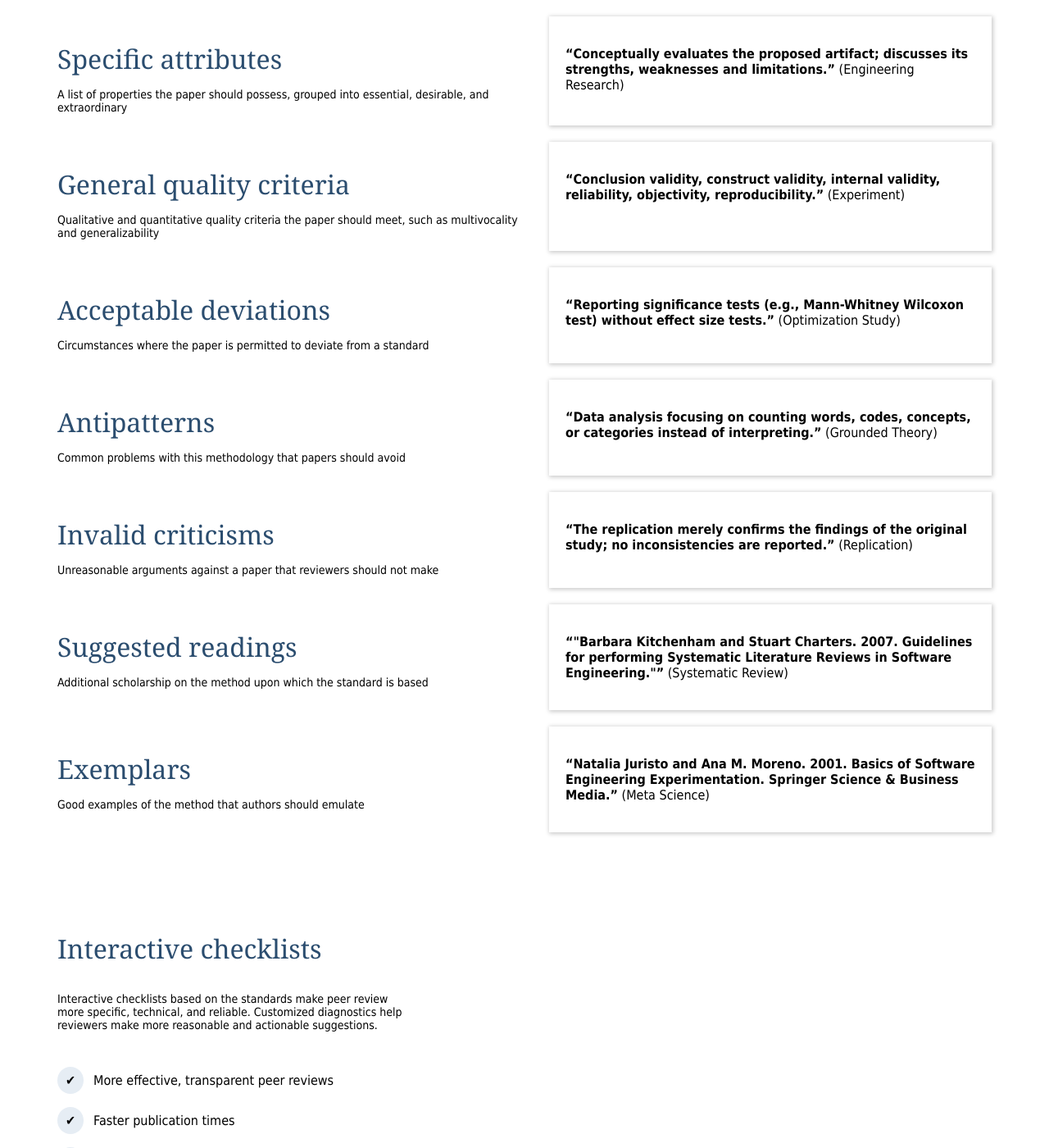
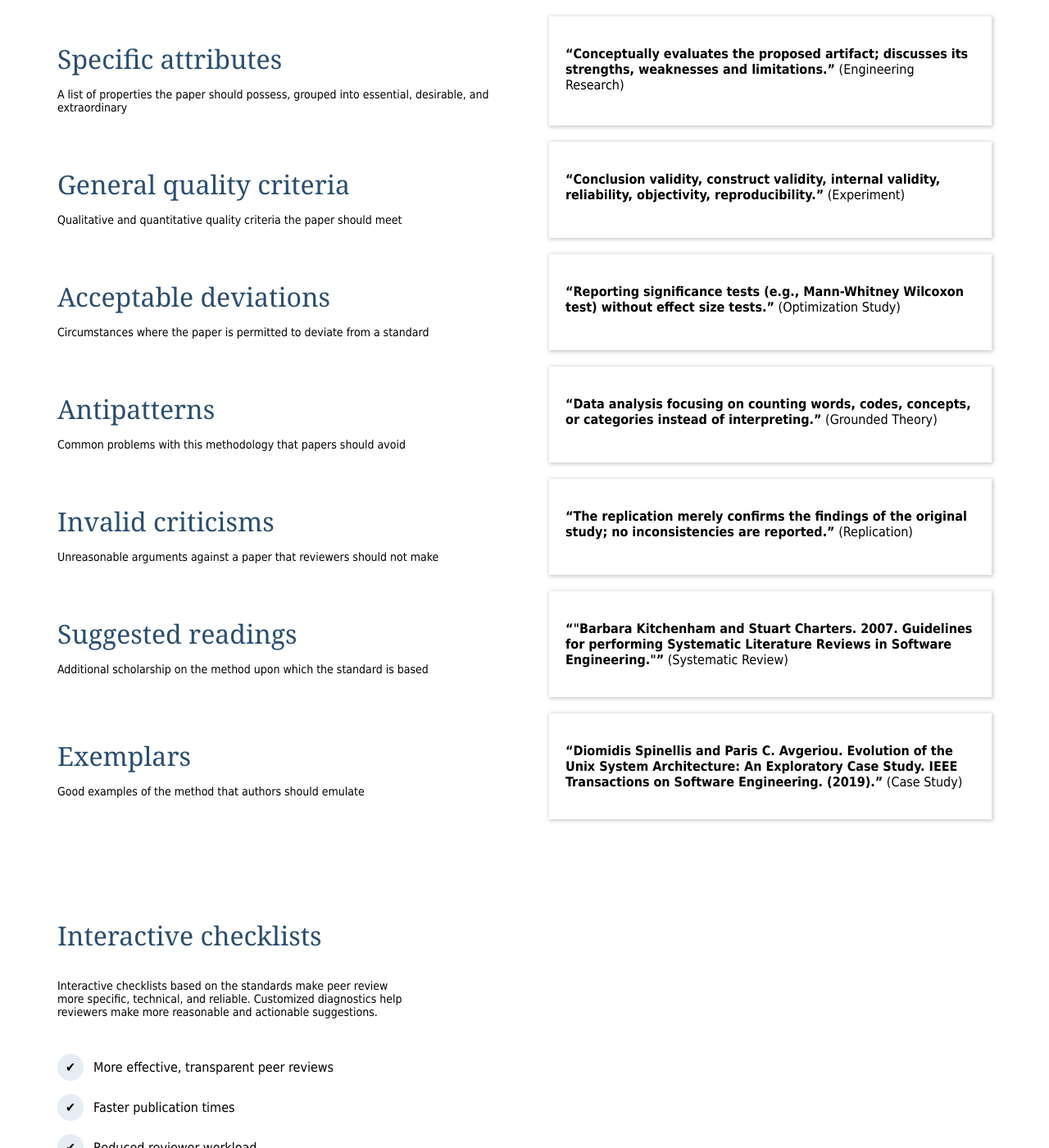
Before and after one commit to eschltz/standardstest, a Jekyll site: the page built from index.md, in a window 1280 px wide and 1400 px high, scrolled down 1564 px. Shown: the whole window at 82% size. Built offline with Jekyll 4.4.1, drawn with Linux system fonts in a browser that asks for light colours.

Commit message:
Change example on landing page

```diff
--- a/index.md
+++ b/index.md
@@ -64,7 +64,7 @@ layout: default
 	<div class="feature-list-item">
 		<div class="feature-list-text">
 			<h3>General quality criteria</h3>
-			<p>Qualitative and quantitative quality criteria the paper should meet, such as multivocality and generalizability</p>
+			<p>Qualitative and quantitative quality criteria the paper should meet</p>
 		</div>
 		<div class="feature-list-example">
 			<p><q cite="https://www2.sigsoft.org/EmpiricalStandards/docs/standards?standard=Experiments#">Conclusion validity, construct validity, internal validity, reliability, objectivity, reproducibility.</q> (Experiment)</p>
@@ -117,7 +117,7 @@ layout: default
 			<p>Good examples of the method that authors should emulate</p>
 		</div>
 		<div class="feature-list-example">
-			<p><q cite="https://www2.sigsoft.org/EmpiricalStandards/docs/standards?standard=MetaScience#">Natalia Juristo and Ana M. Moreno. 2001. Basics of Software Engineering Experimentation. Springer Science & Business Media.</q> (Meta Science)</p>
+			<p><q cite="https://www2.sigsoft.org/EmpiricalStandards/docs/standards?standard=CaseStudy">Diomidis Spinellis and Paris C. Avgeriou. Evolution of the Unix System Architecture: An Exploratory Case Study. IEEE Transactions on Software Engineering. (2019).</q> (Case Study)</p>
 		</div>
 	</div>
 
```
